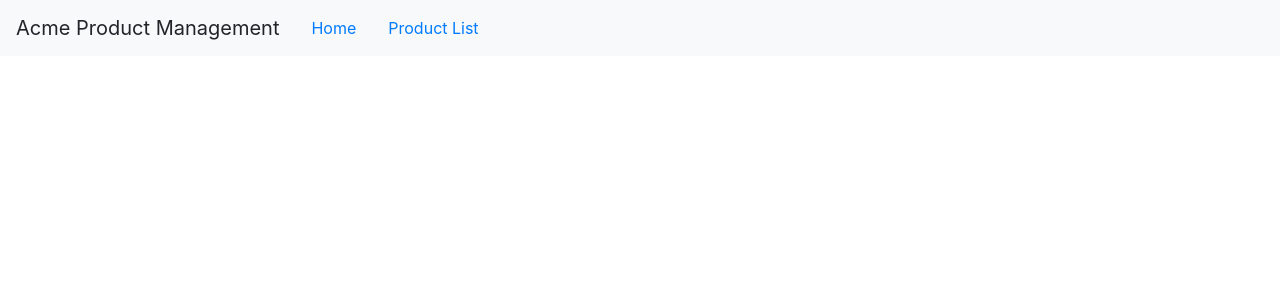
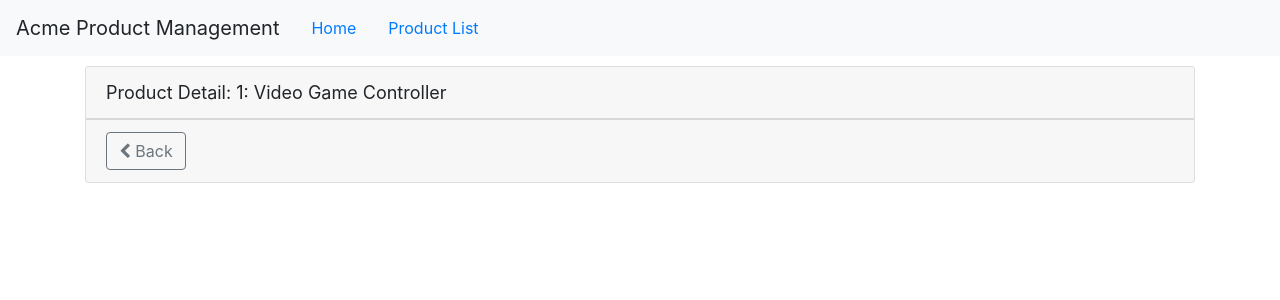
Before and after one commit to Graham-Langridge/Angular_GettingStarted, an Angular app: page /products/1 in a window 1280 px wide. Shown: the top 300 px of the page. Built offline with nearby package versions, Linux system fonts and the light colour scheme.

Commit message:
Routes for Product Details

```diff
--- a/src/app/products/product-detail.component.html
+++ b/src/app/products/product-detail.component.html
@@ -2,4 +2,11 @@
   <div class="card-header">
     {{pageTitle + ': ' + product.productName}}
   </div>
+  <div class="card-footer">
+    <button class="btn btn-outline-secondary"
+    (click)="onBack()"
+    style="width:80px">
+      <i class="fa fa-chevron-left"></i> Back
+    </button>
+  </div>
 </div>
--- a/src/app/products/product-detail.component.ts
+++ b/src/app/products/product-detail.component.ts
@@ -1,4 +1,5 @@
 import { Component, OnInit } from '@angular/core';
+import { ActivatedRoute, Router } from '@angular/router';
 import { IProduct } from './product';
 // Component created with the following command...
 // ng g c products/product-detail --flat
@@ -9,10 +10,28 @@ import { IProduct } from './product';
   styleUrls: ['./product-detail.component.css']
 })
 export class ProductDetailComponent implements OnInit {
-
-  constructor() { }
+  pageTitle = 'Product Detail';
+  product: IProduct;
+  constructor(
+    private route: ActivatedRoute,
+    private router: Router) { }
 
   ngOnInit() {
+    const id = +this.route.snapshot.paramMap.get('id');
+    this.pageTitle += `: ${id}`;
+    this.product = {
+      'productId': id,
+      'productName': 'Video Game Controller',
+      'productCode': 'GMG-0042',
+      'releaseDate': 'October 15, 2015',
+      'description': 'Standard two-button video game controller',
+      'price': 35.95,
+      'starRating': 4.6,
+      'imageUrl': 'https://openclipart.org/image/300px/svg_to_png/120337/xbox-controller_01.png'
+    };
   }
 
+  onBack(): void {
+    this.router.navigate(['/products']);
+  }
 }
--- a/src/app/products/product-list.component.html
+++ b/src/app/products/product-list.component.html
@@ -42,7 +42,11 @@
                    [style.width.px]='imageWidth'
                    [style.margin.px]='imageMargin'>
             </td>
-            <td>{{ product.productName }}</td>
+            <td>
+              <a [routerLink]="['/products', product.productId]">
+                {{ product.productName }}
+              </a>
+            </td>
             <td>{{ product.productCode | lowercase | convertToSpaces: '-' }}</td>
             <td>{{ product.releaseDate }}</td>
             <td>{{ product.price | currency:'USD':'symbol':'1.2-2' }}</td>
```
